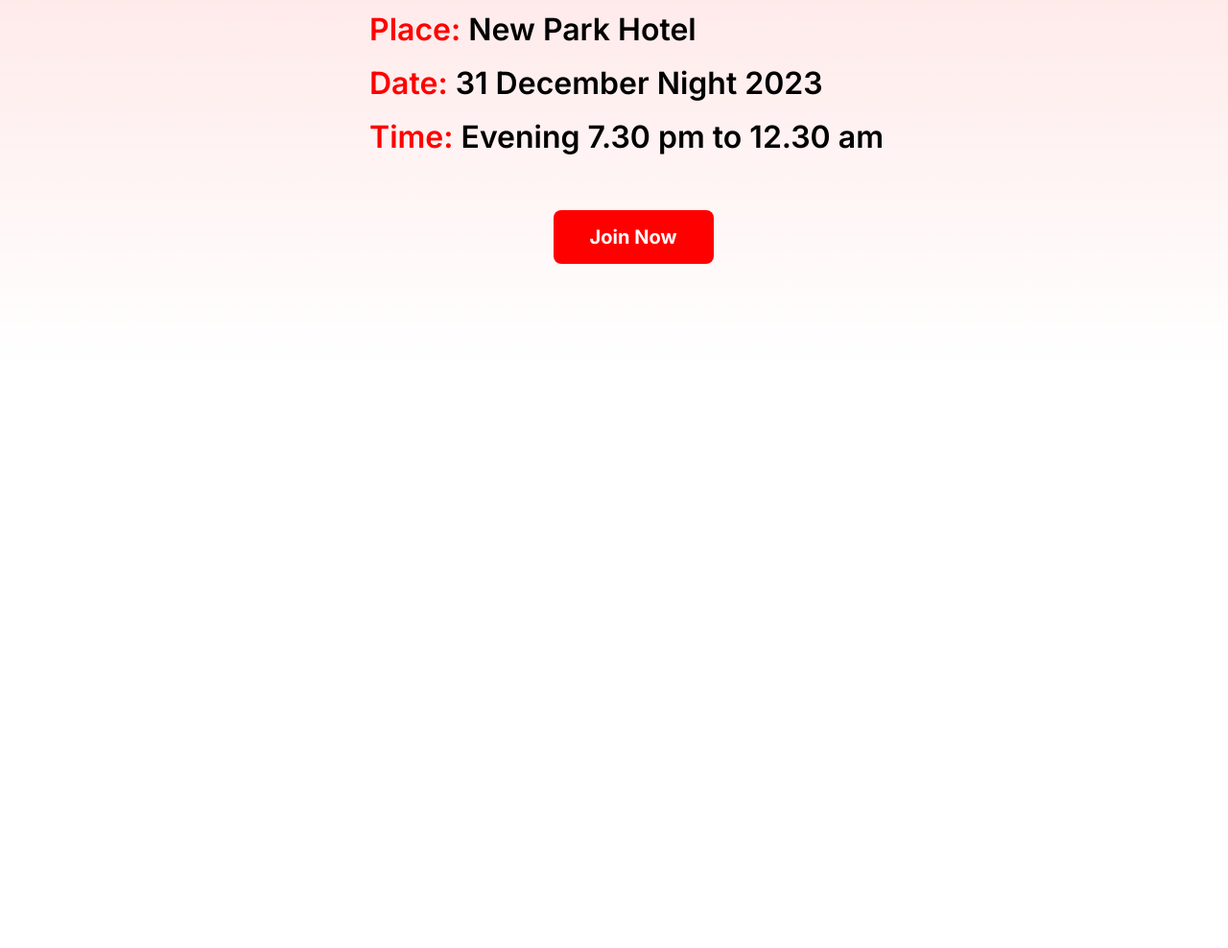
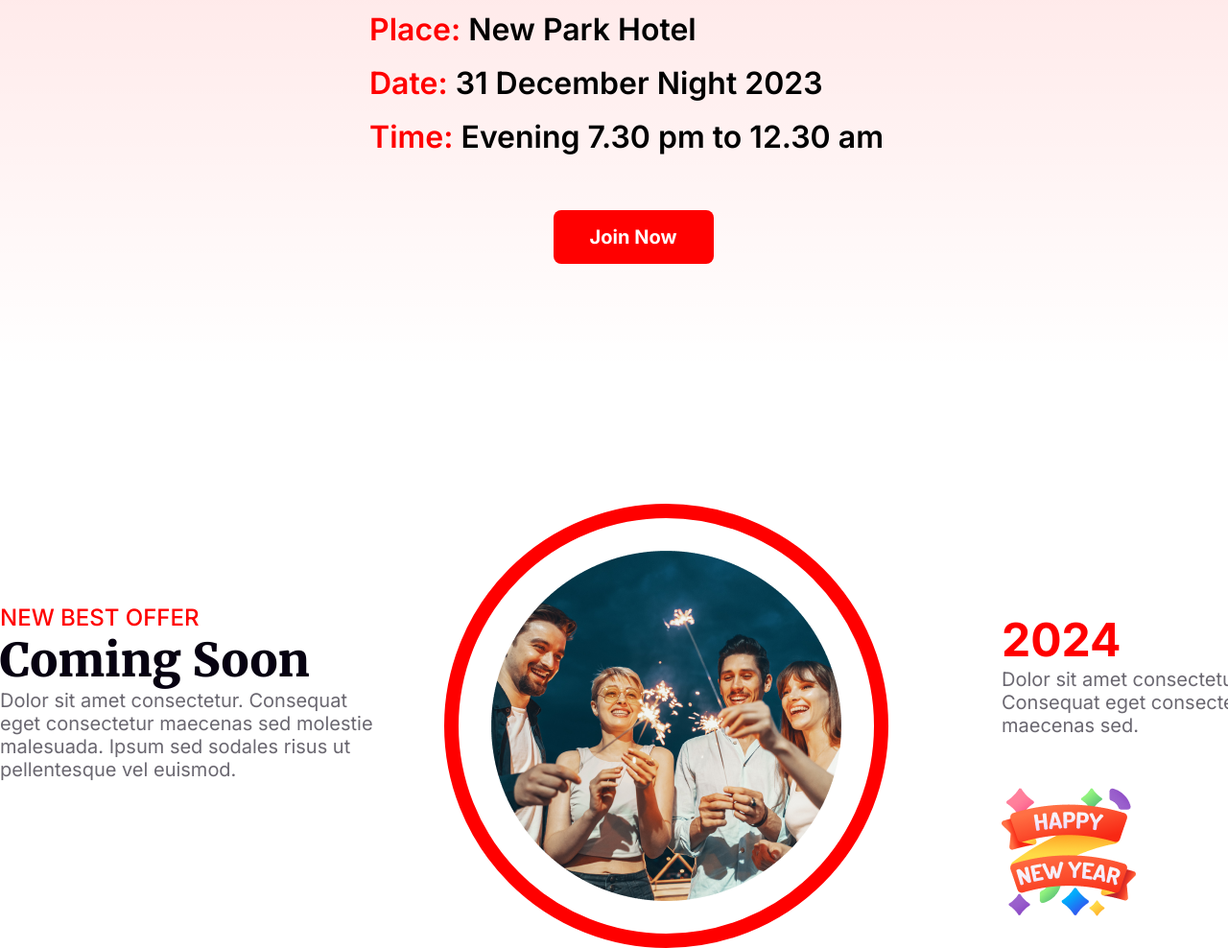
Before and after one commit to Ripa1518/new-year-offer, a plain HTML site: page index.html in a window 1280 px wide. Shown: the part 2383-3371 px from the top of the page at 96% size. Before the commit the page ends 2908 px from the top, so only its background shows below. Drawn offline with Linux system fonts and the light colour scheme.

Commit message:
added holiday section

```diff
--- a/index.html
+++ b/index.html
@@ -49,6 +49,35 @@
 
           </section>
          <!-- place section ends here  -->
+          <!-- new section starts here  -->
+           <section class="new-section-container">
+            <div class="new-section-content">
+                <p>NEW BEST OFFER</p>
+                <h2>Coming Soon</h2>
+                <small>Dolor sit amet consectetur. Consequat eget consectetur maecenas sed molestie malesuada. Ipsum sed sodales risus ut pellentesque vel euismod. </small>
+            </div>
+            <div class="image-container">
+                <div class="img">
+                    <img src="images/Ellipse 1.png" alt="" >
+                </div>
+            </div>
+            <div class="other-content">
+                <div class="others">
+                    <h2>2024</h2>
+                <small>Dolor sit amet consectetur. Consequat eget consectetur maecenas sed.</small>
+                <div class="other-image">
+                    <img src="images/Group-96.png" alt="">
+                                  </div>
+
+                </div>
+            </div>
+           </section>
+          <!-- new section ends here  -->
+           <!-- HOLIDAY section starts here  -->
+            <section class="holiday-section-container">
+
+            </section>
+           <!-- HOLIDAY section ends here  -->
     </main>
     <footer></footer>
 </body>
--- a/styles/style.css
+++ b/styles/style.css
@@ -168,3 +168,84 @@
 .btn{
     text-align: center;
 }
+/* new-section-container styles starts here  */
+.new-section-container{
+    /* border: 2px solid red; */
+    width: 1320px;
+height: 463px;
+margin: 0 auto;
+margin-top: 120px;
+display: flex;
+flex-direction:row;
+        justify-content:space-between;
+        /* align-items:center; */
+
+}
+.new-section-content{
+    /* border: 2px solid green; */
+    width: 393px;
+height: 255px;
+margin:104px 70px 104px 0;
+
+}
+.new-section-content p{
+    color: rgb(255, 0, 0);
+font-family: Inter;
+font-size: 24px;
+font-weight: 500;
+}
+.new-section-content h2{
+    color: rgb(7, 2, 17);
+font-family: Merriweather;
+font-size: 48px;
+font-weight: 900;
+}
+.new-section-content small {
+    color: rgba(7, 2, 17, 0.6);
+font-family: Inter;
+font-size: 20px;
+font-weight: 400;
+}
+.image-container{
+    box-sizing:border-box;
+    border-radius: 50%;
+    width: 463px;
+height: 463px;
+border: 15px solid rgb(255, 0, 0);
+display: flex;
+justify-content: center;
+align-items: center;
+}
+.img{
+    width: 364.84px;
+height: 364.84px;
+}
+.other-content{
+    width: 394px;
+    display: flex;
+    flex-direction: column;
+    justify-content: space-between;
+
+}
+.others{
+    width: 276px;
+height: 170px;
+margin: 112px 0 181px 118px;
+
+}
+.others h2{
+    color: rgb(255, 0, 0);
+font-family: Inter;
+font-size: 48px;
+font-weight: 700;
+}
+.others small{
+    color: rgba(7, 2, 17, 0.6);
+font-family: Inter;
+font-size: 20px;
+font-weight: 400;
+
+}
+.other-image{
+    margin-top: 50px;
+}
```
Also changed, not shown: images/Group-96.png (renamed from images/Group 96.png).
